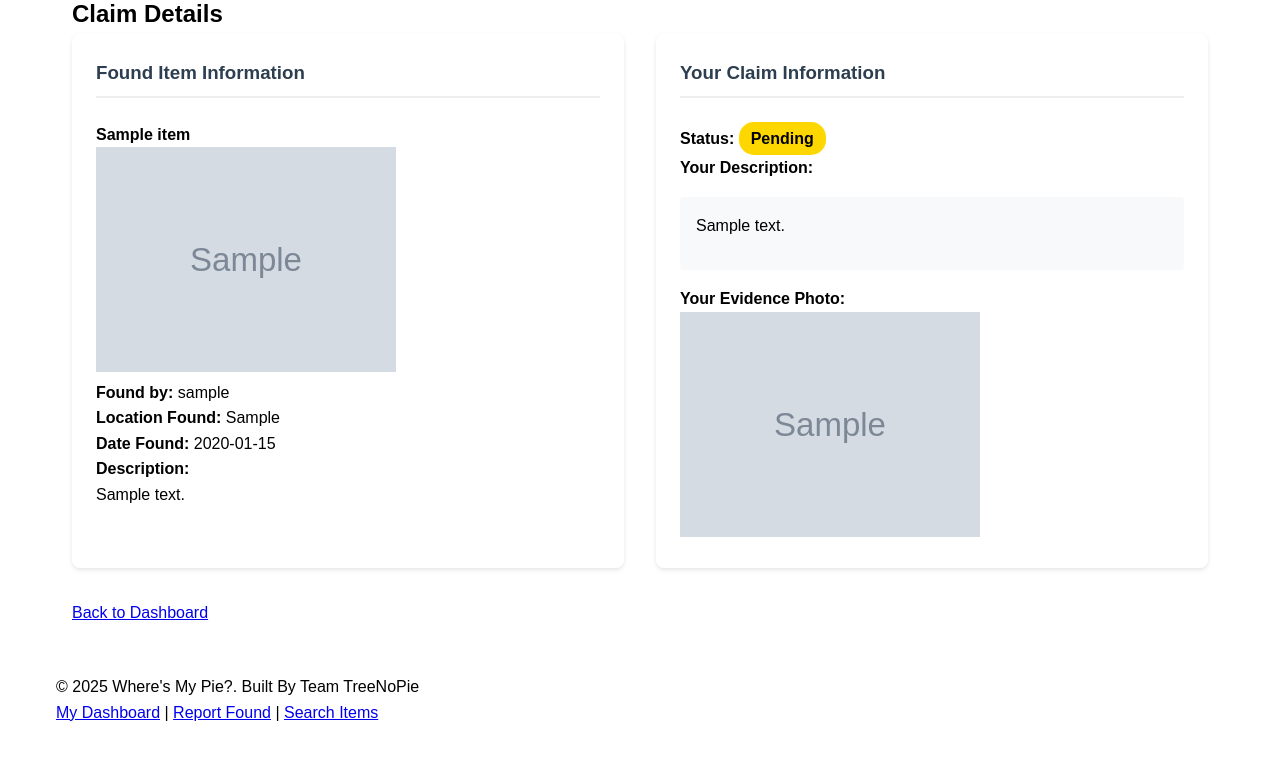
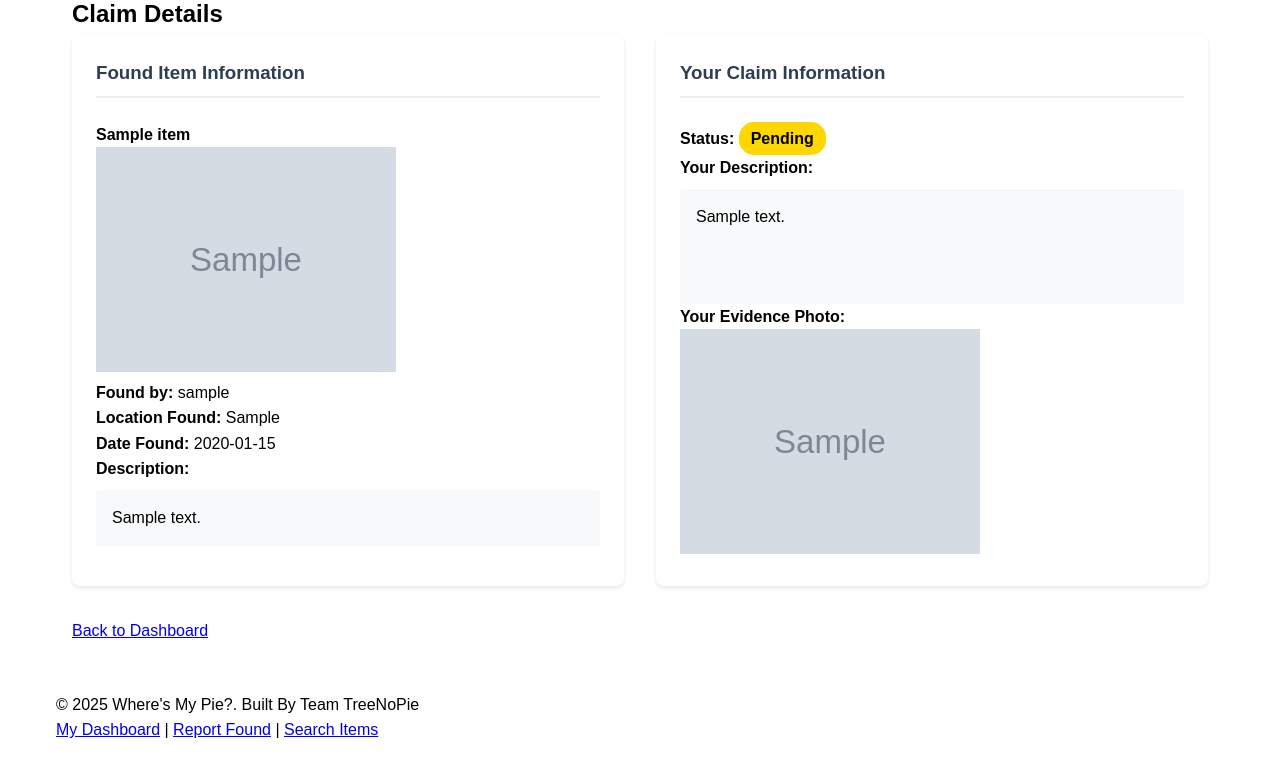
Before and after one commit to Irenemicooo/WheresMyPie, a PHP site: page /WheresMyPie/claims/view.php?id=1 in a window 1280 px wide. Shown: the part 402-1161 px from the top of the page. Before the commit the page ends 1123 px from the top, so only its background shows below. Run offline with PHP 8.4, Linux system fonts and the light colour scheme; the visitor is signed in with stand-in values (Sample User, id 1); tables that the repository leaves empty hold one stand-in row (values such as "Sample post"); grey boxes marked "Sample" are stand-in pictures.

Commit message:
gray blocks represent descriptions

```diff
--- a/public_html/claims/view.php
+++ b/public_html/claims/view.php
@@ -65,7 +65,7 @@
 
                     <div class="item-description">
                         <p><strong>Description:</strong></p>
-                        <div class="description-text">
+                        <div class="description-text bg-light">
                             <?= nl2br(htmlspecialchars($claim['item_description'])) ?>
                         </div>
                     </div>
@@ -83,7 +83,7 @@
                     </span>
                 </p>
                 <p><strong>Your Description:</strong></p>
-                <div class="claim-description">
+                <div class="claim-description bg-light">
                     <?= nl2br(htmlspecialchars($claim['description'])) ?>
                 </div>
 
@@ -181,11 +181,12 @@
     color: #fff;
 }
 
-.claim-description {
+.description-text, .claim-description {
     background: #f8f9fa;
     padding: 1rem;
     border-radius: 4px;
-    margin: 1rem 0;
+    margin-top: 0.5rem;
+    line-height: 1.5;
 }
 
 .contact-info {
```
Also changed, not shown: public_html/items/view.php (+9 -1 lines).
